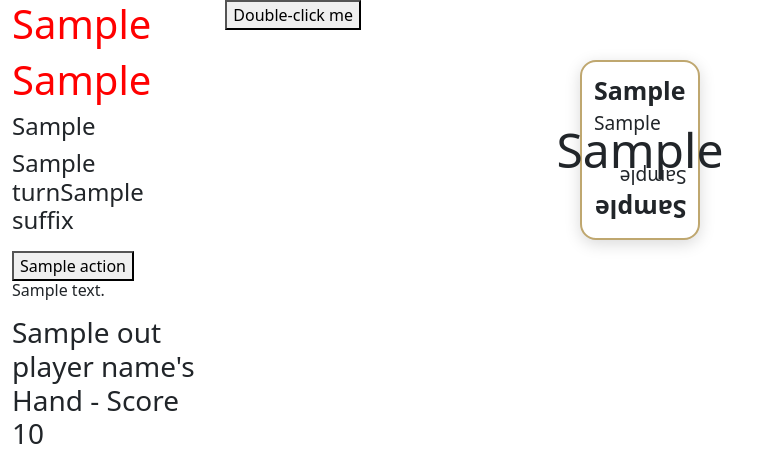
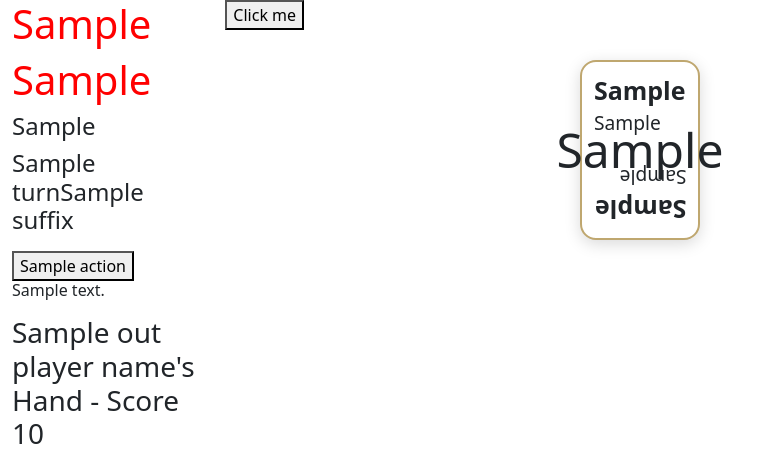
Before and after one commit to lkadin/5-Crowns---Fastapi-HTMX, a FastAPI app: template templates/htmx_user_generic.html in a window 1280 px wide. Shown: the top 451 px of the page, without its empty margins (0-773 px from the left). Run offline with FastAPI, Linux system fonts and the light colour scheme; the template is opened without the code that fills it: most values are stand-ins (such as "Sample title", 1, 10 or a date in 2020); parts of the project's set-up code (start-up, migrations or seed data) failed here and were passed over; some libraries are stand-ins or nearby versions.

Commit message:
CHange click to sort to single click and works for both options

```diff
--- a/templates/draw_card.html
+++ b/templates/draw_card.html
@@ -97,6 +97,7 @@
 </style>
 <div class="image-fluid"></div>
 {% if checkbox_required %}
+<button hx-on:click='initSortable()'>Click me</button>
 <div class="card-container" id="listForSorting">
     {% for card in cards %}
     <div class="list-item" id={{ loop.index }}> <button hx-ws="send:submit"
@@ -107,8 +108,8 @@
     {% endfor %}
 </div>
 {% else %}
-<button hx-on:dblclick='initSortable()'>Double-click me</button>
-<div class="card-container" id="listForSorting" hx-on::dblclick="initSortable()">
+<button hx-on:click='initSortable()'>Click me</button>
+<div class="card-container" id="listForSorting" >
     {% for card in cards %}
     <div class="list-item" id={{ loop.index }}>
         {% include './one_card.html' %}
```
